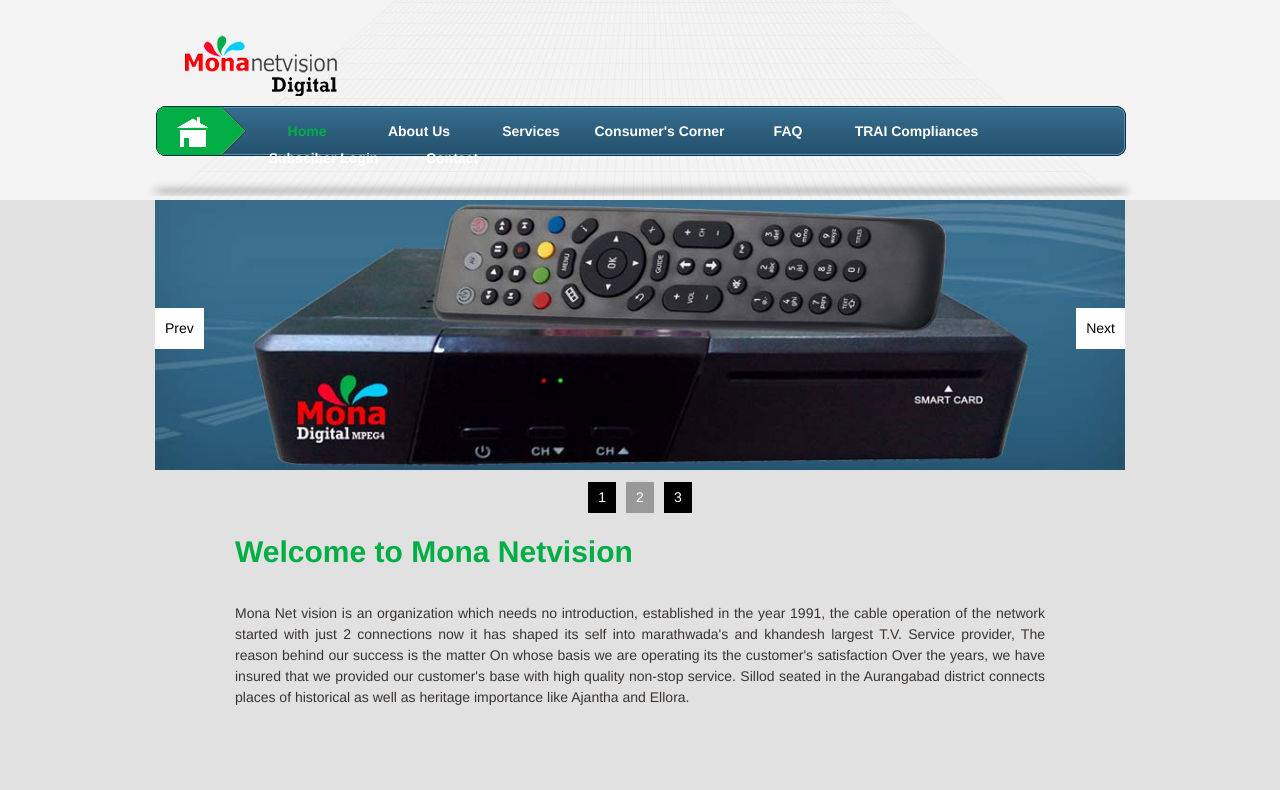
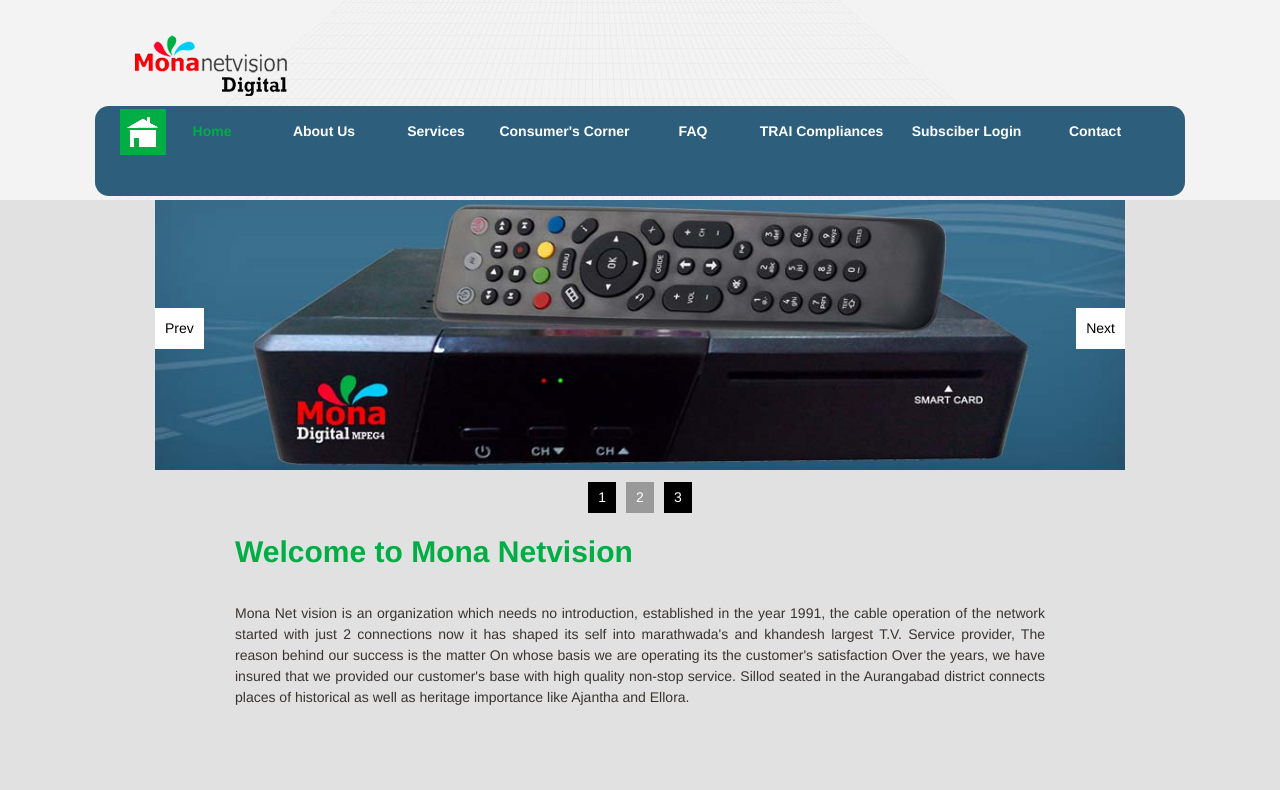
Before and after one commit to MonaNetvision/Digital, a plain HTML site: page index.html in a window 1280 px wide. Shown: the top 790 px of the page. Drawn offline with nearby package versions, Linux system fonts and the light colour scheme.

Commit message:
New changes 2

```diff
--- a/css/tooplate_style.css
+++ b/css/tooplate_style.css
@@ -529,7 +529,7 @@
 	height: 200px;
 }
 #tooplate_header {
-	width: 990px;
+	width: 1090px;
 	height: 200px;
 	padding: 0;
 	margin: 0 auto;
@@ -575,17 +575,18 @@
 
 #tooplate_menu {
 	clear: both;
-	width: 1000px;
+	width: 1090px;
 	height: 90px;
 	padding: 3px 25px;
-	background: url(../images/tooplate_menu.png) no-repeat;
+	background: #2d5f7d;
+	border-radius: 14px;
 }
 #tooplate_menu #home_menu a {
 	float: left;
 	display: block;
 	width: 46px;
 	height: 46px;
-	margin-right: 40px;
+	margin-right: -5px;
 	background: url(../images/tooplate_home.png) no-repeat;
 }
 #tooplate_menu #home_menu a:hover {
```
